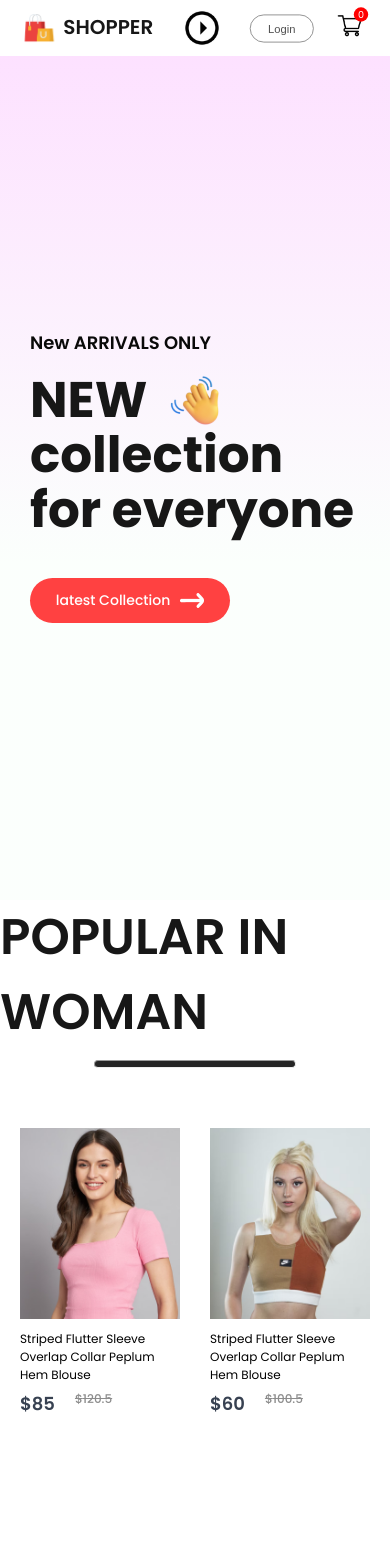
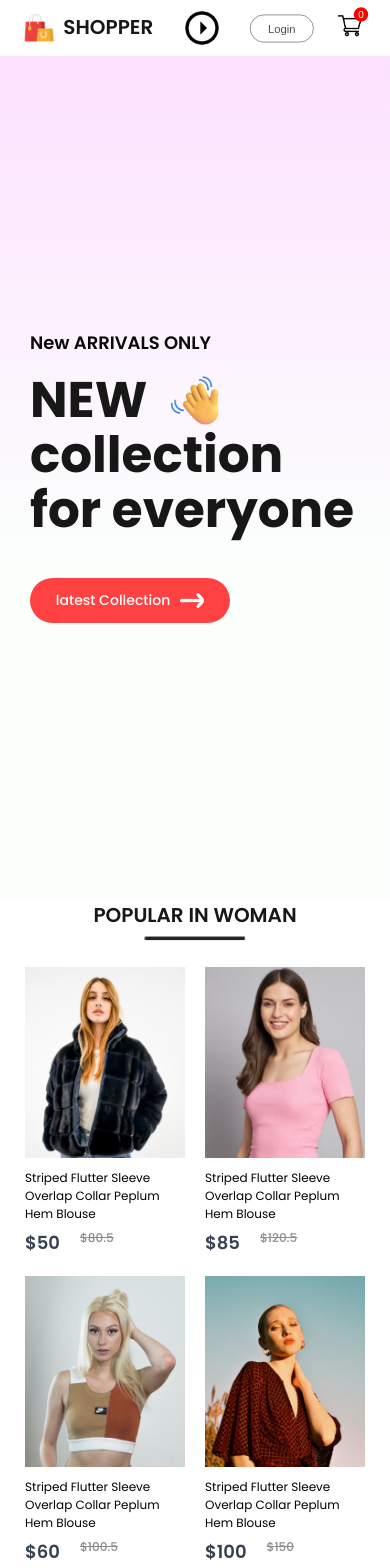
Before and after one commit to hazemmohsen2000/E-commerce, a React (Create React App) app: page / in a window 390 px wide. Shown: the top 1568 px of the page. Built offline with nearby package versions, Linux system fonts and the light colour scheme.

Commit message:
popular.css media queries

```diff
--- a/src/Components/Popular/Popular.css
+++ b/src/Components/Popular/Popular.css
@@ -23,3 +23,62 @@
     display :flex;
     gap : 30px ;
 }
+@media(max-width:1280px){
+    .popular{
+        height: 70vh;
+    }
+    .popular h1 {
+        font-size : 40px ;
+    }
+    .popular hr{
+        width: 160px;
+        height: 4px;
+    }
+    .popular-item{
+        gap : 20px;
+        margin-top: 30px;
+    }
+}
+@media(max-width:1024px){
+    .popular{
+        height: 60vh;
+    }
+    .popular h1 {
+        font-size : 30px ;
+    }
+    .popular hr{
+        width: 120px;
+        height: 3px;
+    }
+    .popular-item{
+        gap : 15px;
+        margin-top: 20px;
+    }
+}
+@media(max-width:800px){
+    .popular{
+        height: 50vh;
+        gap : 6px;
+    }
+    .popular h1 {
+        font-size : 20px ;
+    }
+    .popular hr{
+        width: 100px;
+    }
+    .popular-item{
+        gap : 5px;
+    }
+}
+@media(max-width:500px){
+    .popular{
+        height: 90vh;
+        gap : 6px;
+    }
+
+    .popular-item{
+        display : grid ;
+        grid-template-columns: 1fr 1fr ;
+        gap : 20px;
+    }
+}
```
